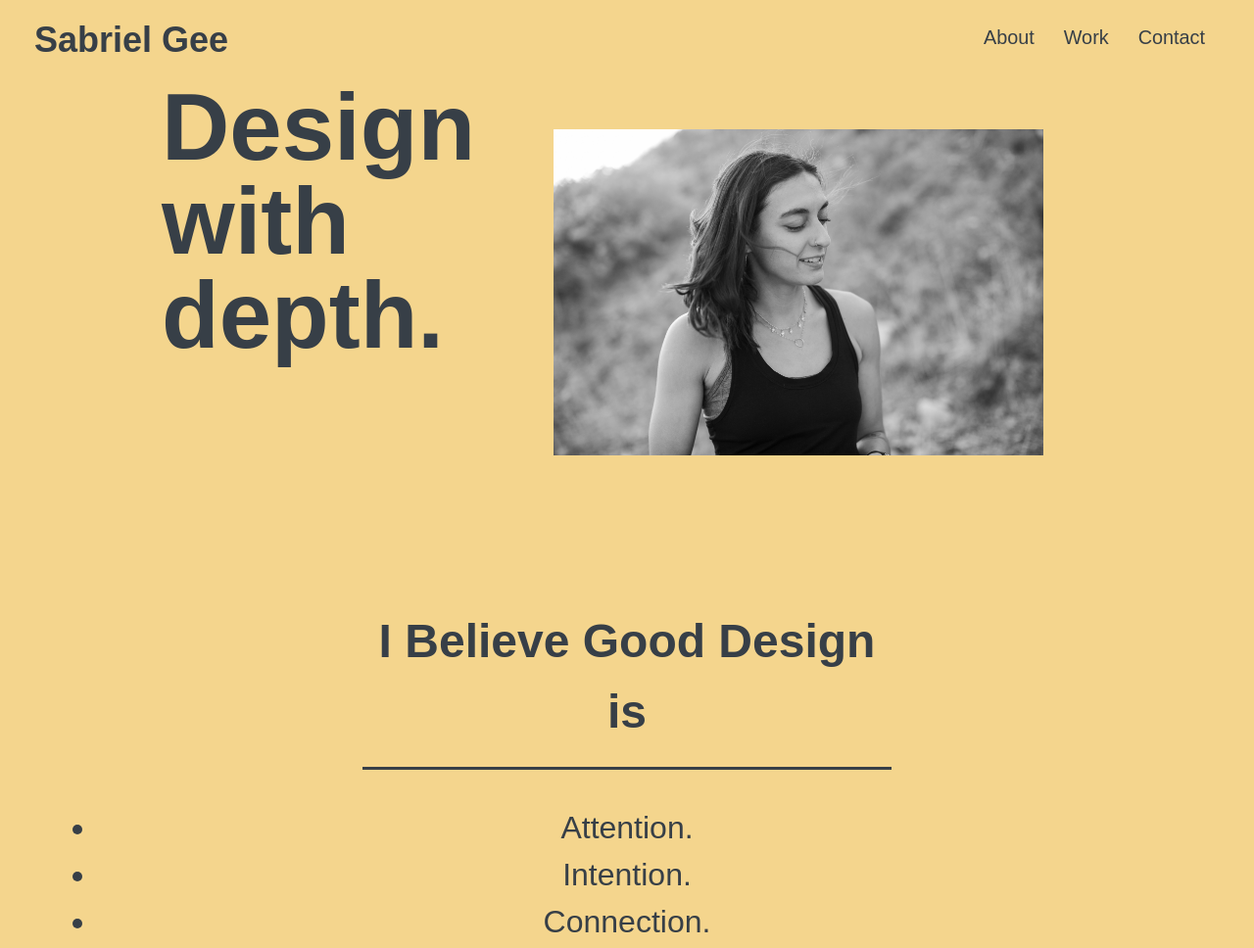
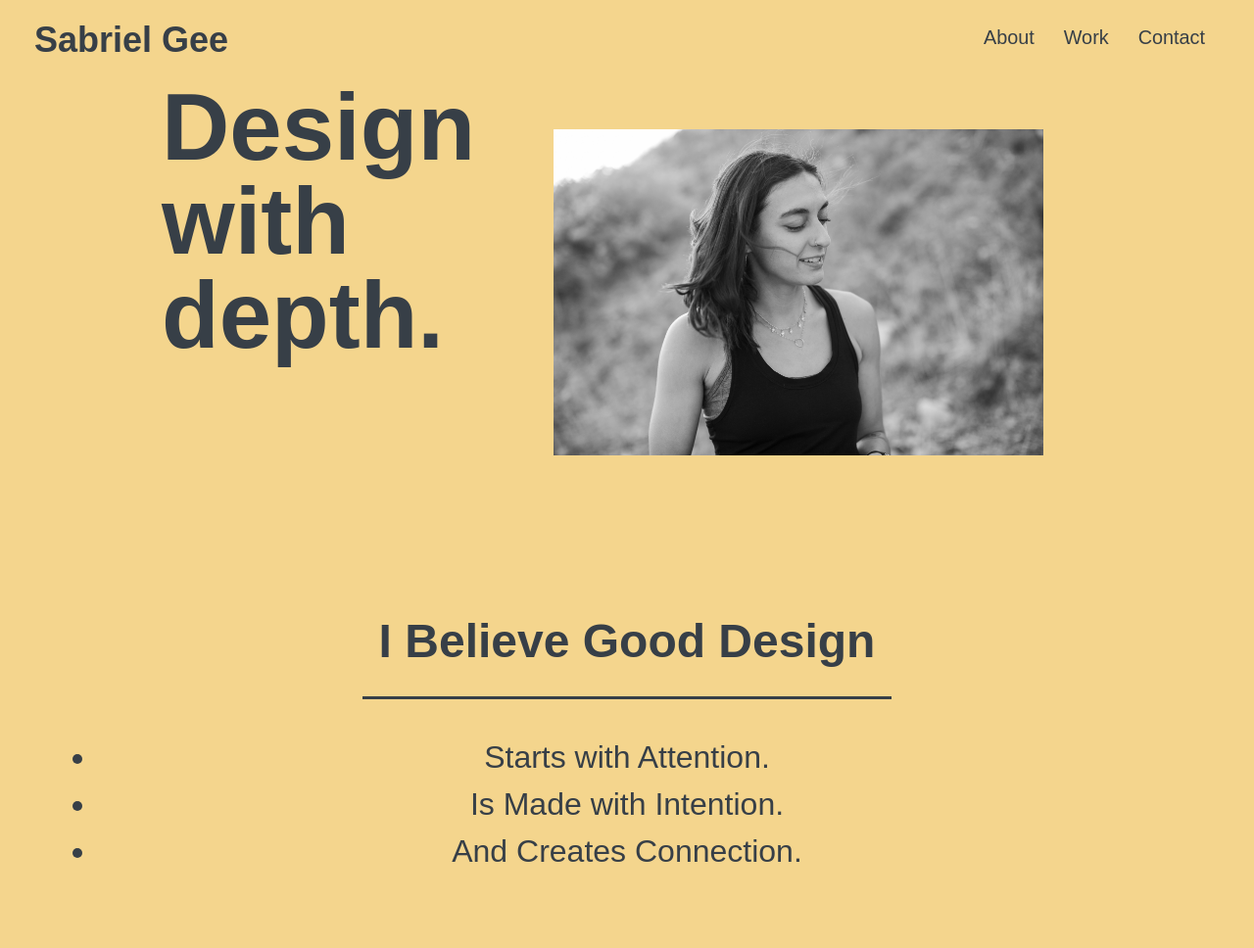
Before and after one commit to sabrielg/Challenge-2-portfolio, a plain HTML site: page index.html in a window 1280 px wide. Shown: the top 968 px of the page at 98% size. Drawn offline with Linux system fonts and the light colour scheme.

Commit message:
css fixes

```diff
--- a/index.html
+++ b/index.html
@@ -39,15 +39,15 @@
 
     <section id="About" class="intro">
         <article class="intro">
-            <h3 class="section-title primary border"> I Believe Good Design is</h3>
+            <h3 class="section-title primary border"> I Believe Good Design</h3>
             <ul>
-                <li>Attention.
+                <li>Starts with Attention.
                 </li>
                 <li>
-                    Intention.
+                    Is Made with Intention.
                 </li>
                 <li>
-                    Connection.
+                    And Creates Connection.
                 </li>
             </ul>
         </article>
--- a/style.css
+++ b/style.css
@@ -93,7 +93,6 @@ padding: 50px 50px 50px 50px;
 
 .about {
     color: #F4D58D;
-    list-style: none;
 }
 .intro {
     font-size: 32px;
```
